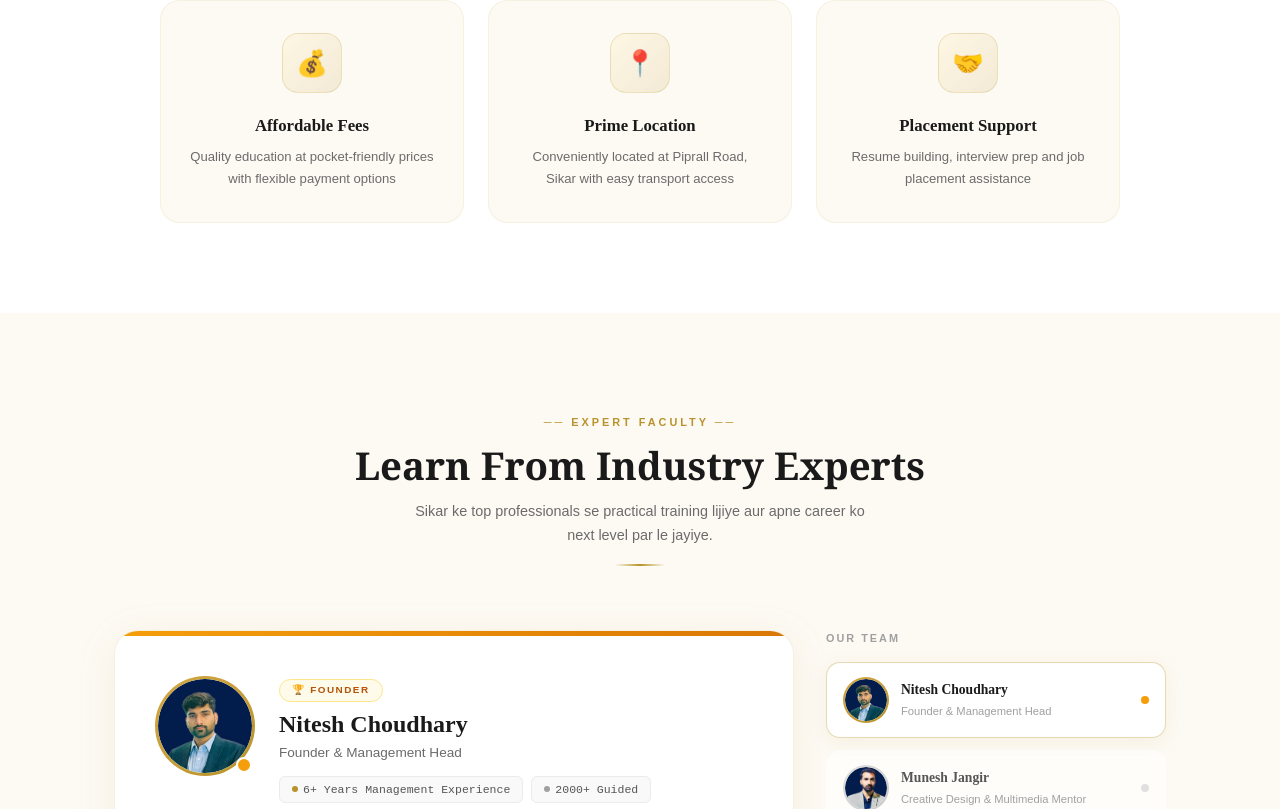
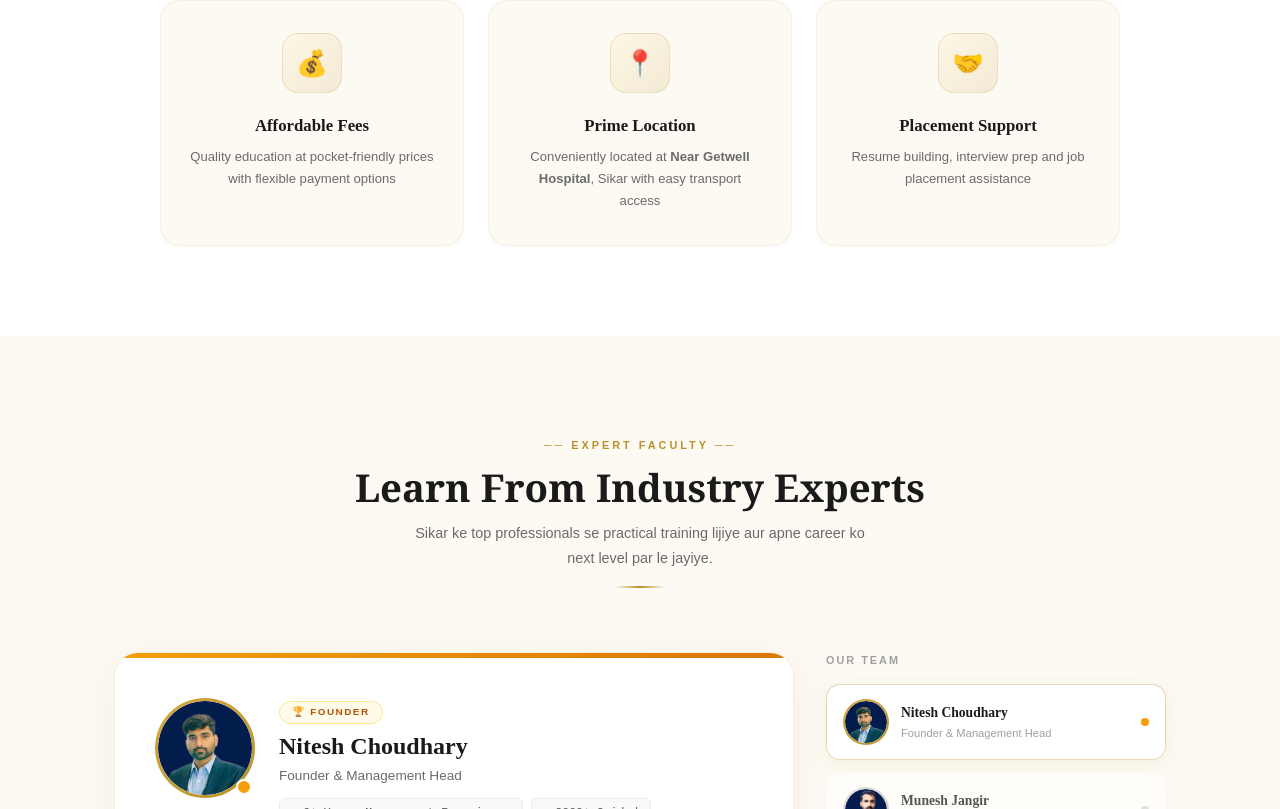
Before and after one commit to wecarestickyspot-hub/srs-institute-web, a Next.js app: page / in a window 1280 px wide. Shown: the part 4051-4860 px from the top of the page. Built offline with nearby package versions, Linux system fonts and the light colour scheme.

Commit message:
location update

```diff
--- a/components/Footer.jsx
+++ b/components/Footer.jsx
@@ -25,7 +25,7 @@ export default function Footer() {
             </div>
           </Link>
           <p className="opacity-80 leading-[1.8] mt-2">
-            Expert training with practical classes and industry-recognized certificates. Empowering students in Sikar since 2024.
+            Expert training with Prime Location and industry-recognized certificates. Empowering students in Sikar since 2024.
           </p>
         </div>
 
--- a/components/WhyUs.jsx
+++ b/components/WhyUs.jsx
@@ -11,7 +11,7 @@ export default function WhyUs() {
         <div className="why-card"><div className="why-icon">🔬</div><div className="why-title">Practical Classes</div><div className="why-desc">100% practical curriculum with live projects and real-world scenarios</div></div>
         <div className="why-card"><div className="why-icon">🏆</div><div className="why-title">Certified Courses</div><div className="why-desc">Industry-recognized certificates with unique online verification for every student</div></div>
         <div className="why-card"><div className="why-icon">💰</div><div className="why-title">Affordable Fees</div><div className="why-desc">Quality education at pocket-friendly prices with flexible payment options</div></div>
-        <div className="why-card"><div className="why-icon">📍</div><div className="why-title">Prime Location</div><div className="why-desc">Conveniently located at Piprall Road, Sikar with easy transport access</div></div>
+        <div className="why-card"><div className="why-icon">📍</div><div className="why-title">Prime Location</div><div className="why-desc">Conveniently located at <b>Near Getwell Hospital</b>, Sikar with easy transport access</div></div>
         <div className="why-card"><div className="why-icon">🤝</div><div className="why-title">Placement Support</div><div className="why-desc">Resume building, interview prep and job placement assistance</div></div>
       </div>
     </section>
```
